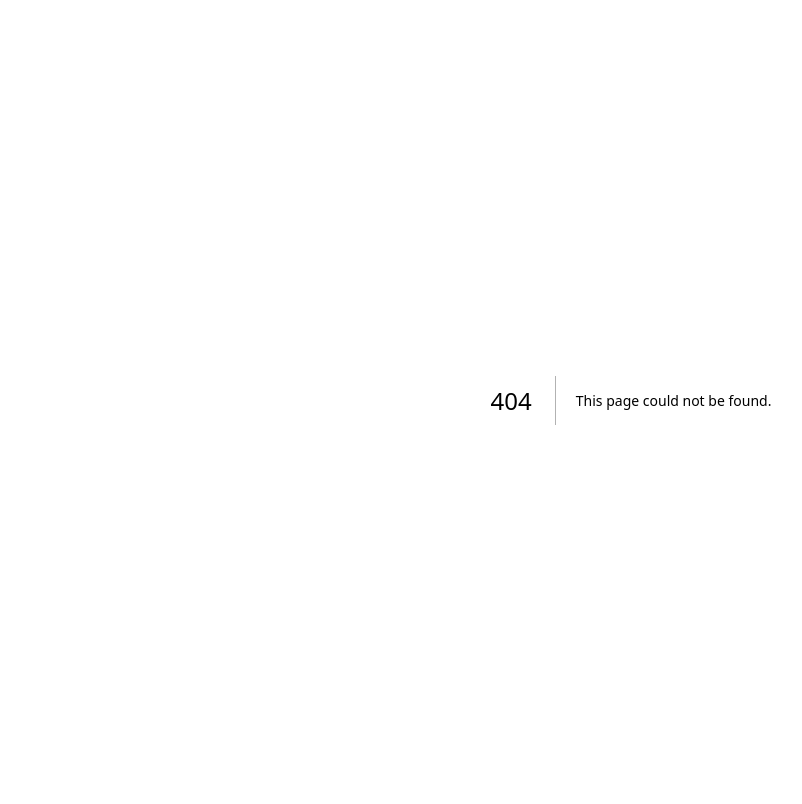
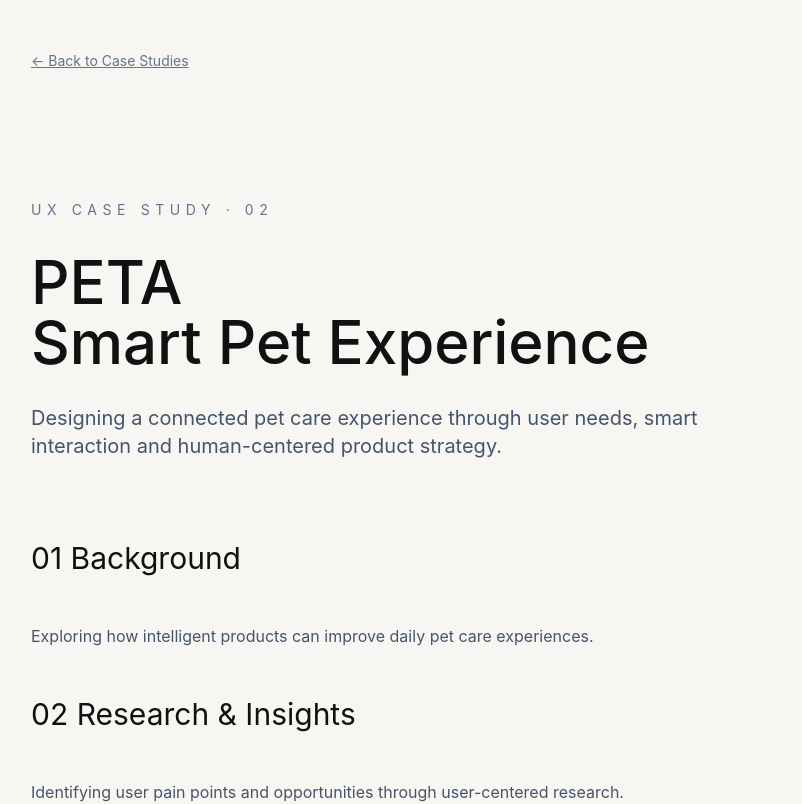
Before and after one commit to Sharon1204-svg/tang-defeng-portfolio, a Next.js app: page /works/peta in a window 1280 px wide. Before the commit this address had no page. Shown: the top 804 px of the page, without its empty margins (9-811 px from the left). Built offline with nearby package versions, Linux system fonts and the light colour scheme.

Commit message:
Add UX case study page for PETA smart pet experience

```diff
--- /dev/null
+++ b/src/app/works/peta/page.tsx
@@ -0,0 +1,16 @@
+import Link from "next/link";
+
+export default function PetaPage(){
+return <main className="min-h-screen bg-[#F7F6F2]">
+<div className="container-custom py-12"><Link href="/works" className="text-sm text-slate-500 underline">← Back to Case Studies</Link></div>
+<section className="container-custom py-20">
+<p className="tracking-[0.4em] text-sm text-slate-500">UX CASE STUDY · 02</p>
+<h1 className="mt-8 text-6xl font-medium">PETA<br/>Smart Pet Experience</h1>
+<p className="mt-8 max-w-2xl text-xl text-slate-600">Designing a connected pet care experience through user needs, smart interaction and human-centered product strategy.</p>
+<div className="mt-20 space-y-12">
+<h2 className="text-3xl">01 Background</h2><p className="text-slate-600">Exploring how intelligent products can improve daily pet care experiences.</p>
+<h2 className="text-3xl">02 Research & Insights</h2><p className="text-slate-600">Identifying user pain points and opportunities through user-centered research.</p>
+<h2 className="text-3xl">03 Design Solution</h2><p className="text-slate-600">Building an integrated interaction experience between users, pets and smart devices.</p>
+</div>
+</section></main>;
+}
```
